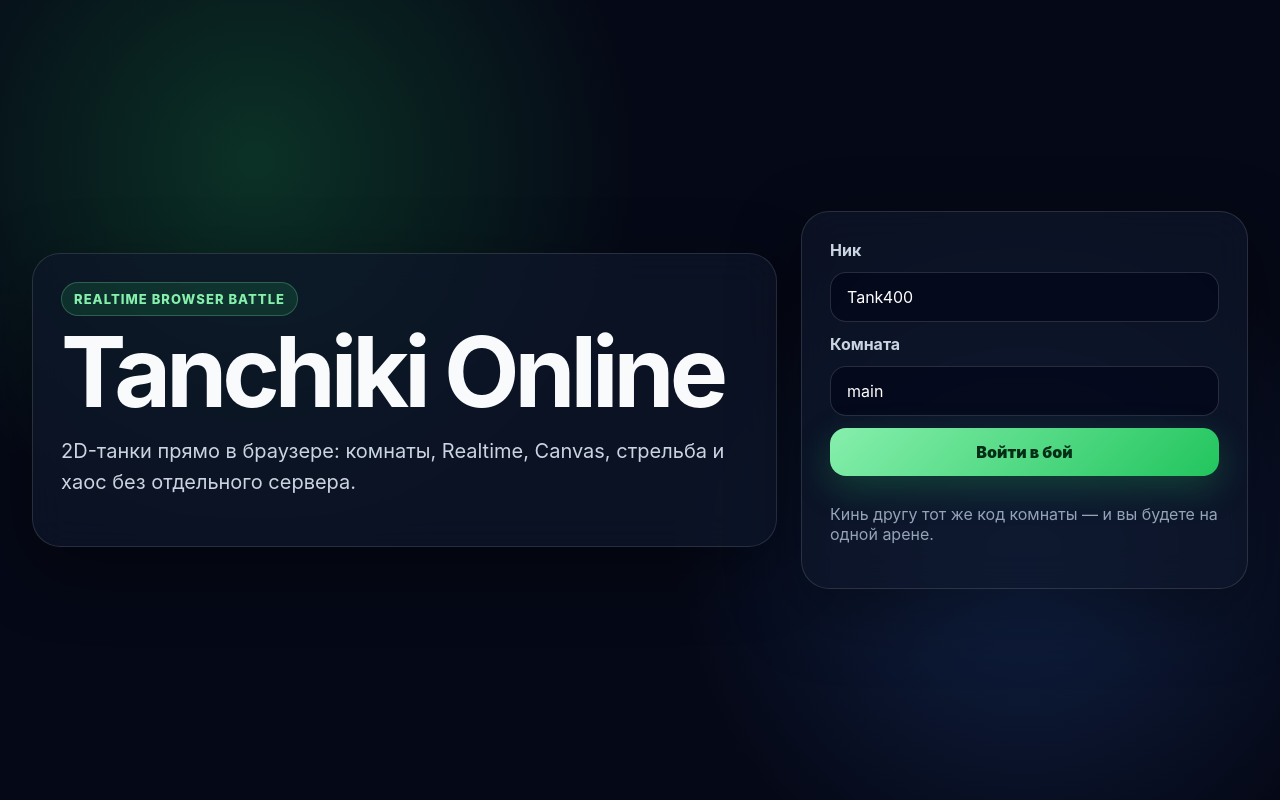
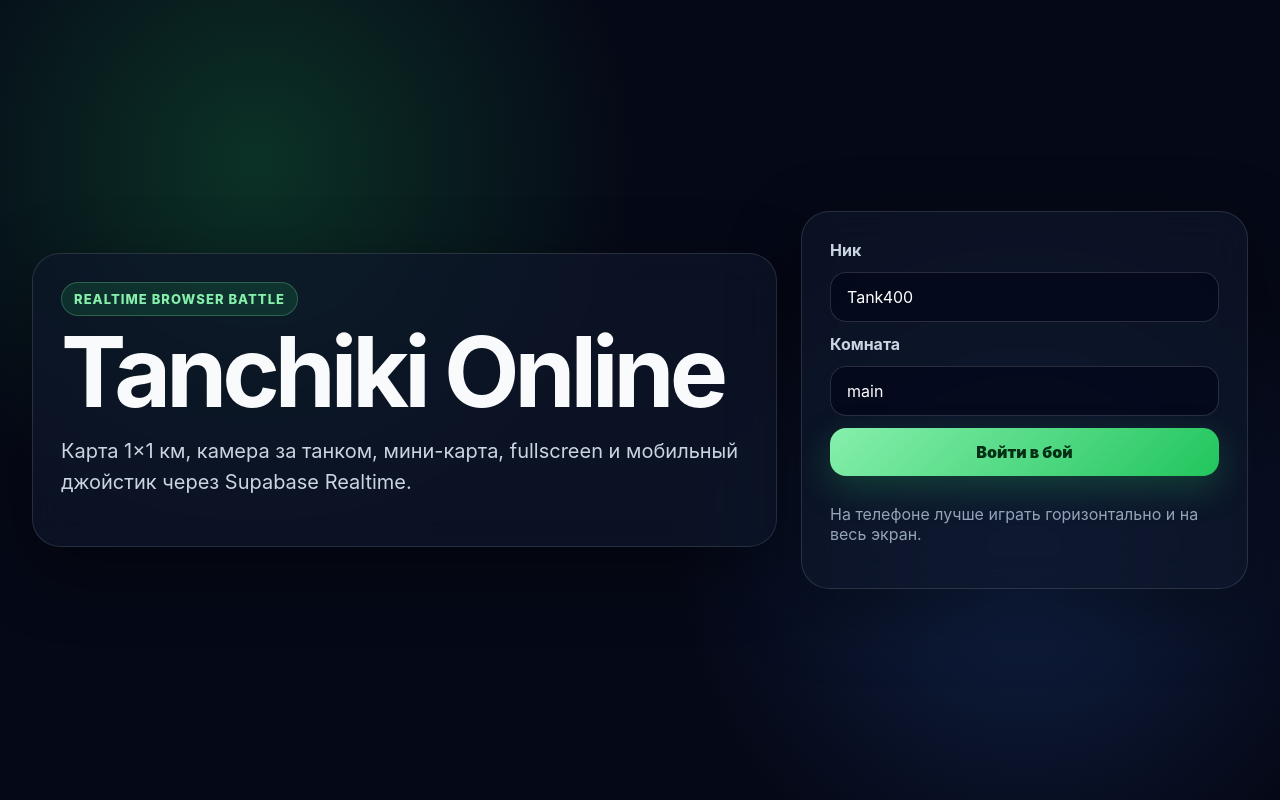
Before and after one commit to 010213pashaleshenko1-blip/Tanchiki, a React (Vite) app: page / in a window 1280 px wide. Built offline with nearby package versions, Linux system fonts and the light colour scheme.

Commit message:
Improve fullscreen landscape rendering and joystick controls

```diff
--- a/src/main.jsx
+++ b/src/main.jsx
@@ -5,21 +5,35 @@ import './styles.css';
 
 const SUPABASE_URL = import.meta.env.VITE_SUPABASE_URL;
 const SUPABASE_ANON_KEY = import.meta.env.VITE_SUPABASE_ANON_KEY;
-const MAP_W = 1200;
-const MAP_H = 720;
+
+const MAP_W = 10000;
+const MAP_H = 10000;
 const PLAYER_SIZE = 34;
-const SPEED = 220;
+const SPEED = 260;
 const FIRE_COOLDOWN = 420;
 const PLAYER_TTL = 2500;
+const JOY_R = 54;
 
-const rand = (min, max) => Math.random() * (max - min) + min;
-const clamp = (v, min, max) => Math.max(min, Math.min(max, v));
+const BLOCKS = [
+  [780, 760, 520, 160], [1720, 1240, 220, 680], [2620, 820, 780, 210],
+  [4180, 1450, 320, 880], [5480, 900, 980, 220], [7240, 680, 260, 760],
+  [8480, 1450, 780, 240], [980, 3060, 900, 260], [2420, 2840, 260, 760],
+  [3520, 3360, 760, 240], [5200, 2860, 340, 980], [6820, 3240, 880, 260],
+  [8260, 2780, 320, 720], [1260, 5220, 700, 260], [2860, 4880, 320, 940],
+  [4200, 5480, 980, 260], [6200, 4940, 300, 760], [7700, 5360, 1000, 240],
+  [920, 7520, 800, 280], [2380, 6980, 280, 820], [3920, 7580, 760, 260],
+  [5660, 7020, 320, 860], [7220, 7440, 980, 260], [8780, 6940, 300, 900]
+];
+
+const rand = (a, b) => Math.random() * (b - a) + a;
+const clamp = (v, a, b) => Math.max(a, Math.min(b, v));
 const makeId = () => crypto.randomUUID?.() ?? Math.random().toString(36).slice(2);
+const isMobileLike = () => matchMedia('(pointer: coarse)').matches || /Android|iPhone|iPad|iPod/i.test(navigator.userAgent);
 
 function createSupabase() {
   if (!SUPABASE_URL || !SUPABASE_ANON_KEY) return null;
   return createClient(SUPABASE_URL, SUPABASE_ANON_KEY, {
-    realtime: { params: { eventsPerSecond: 30 } },
+    realtime: { params: { eventsPerSecond: 30 } }
   });
 }
 
@@ -29,9 +43,7 @@ function App() {
   const [room, setRoom] = useState(localStorage.getItem('tank_room') || 'main');
   const [joined, setJoined] = useState(false);
 
-  if (!supabase) {
-    return <ConfigMissing />;
-  }
+  if (!supabase) return <ConfigMissing />;
 
   return (
     <div className="app">
@@ -70,7 +82,7 @@ function Lobby({ name, setName, room, setRoom, onJoin }) {
       <div className="panel hero">
         <div className="badge">REALTIME BROWSER BATTLE</div>
         <h1>Tanchiki Online</h1>
-        <p>2D-танки прямо в браузере: комнаты, Realtime, Canvas, стрельба и хаос без отдельного сервера.</p>
+        <p>Карта 1×1 км, камера за танком, мини-карта, fullscreen и мобильный джойстик через Supabase Realtime.</p>
       </div>
       <div className="panel form">
         <label>Ник</label>
@@ -78,7 +90,7 @@ function Lobby({ name, setName, room, setRoom, onJoin }) {
         <label>Комната</label>
         <input value={room} maxLength={24} onChange={(e) => setRoom(e.target.value.toLowerCase().replace(/[^a-z0-9_-]/g, ''))} />
         <button onClick={onJoin}>Войти в бой</button>
-        <p className="muted">Кинь другу тот же код комнаты — и вы будете на одной арене.</p>
+        <p className="muted">На телефоне лучше играть горизонтально и на весь экран.</p>
       </div>
     </div>
   );
@@ -86,18 +98,22 @@ function Lobby({ name, setName, room, setRoom, onJoin }) {
 
 function Game({ supabase, playerName, roomCode, onLeave }) {
   const canvasRef = useRef(null);
+  const joyRef = useRef(null);
+  const knobRef = useRef(null);
   const keys = useRef(new Set());
-  const pointer = useRef({ x: MAP_W / 2, y: MAP_H / 2, down: false });
+  const pointer = useRef({ x: 5000, y: 5000, down: false });
+  const camera = useRef({ x: 0, y: 0, w: 1, h: 1 });
+  const joy = useRef({ id: null, dx: 0, dy: 0 });
   const me = useRef({
     id: makeId(),
     name: playerName,
-    x: rand(80, MAP_W - 80),
-    y: rand(80, MAP_H - 80),
+    x: rand(400, MAP_W - 400),
+    y: rand(400, MAP_H - 400),
     angle: 0,
     hp: 100,
     kills: 0,
     lastFire: 0,
-    color: `hsl(${Math.floor(rand(0, 360))} 80% 58%)`,
+    color: `hsl(${Math.floor(rand(0, 360))} 80% 58%)`
   });
   const peers = useRef(new Map());
   const bullets = useRef([]);
@@ -105,95 +121,161 @@ function Game({ supabase, playerName, roomCode, onLeave }) {
   const [status, setStatus] = useState('Подключение...');
   const [playersCount, setPlayersCount] = useState(1);
   const [hp, setHp] = useState(100);
+  const [mobile, setMobile] = useState(isMobileLike());
+  const [portrait, setPortrait] = useState(innerHeight > innerWidth && isMobileLike());
+  const [fullscreen, setFullscreen] = useState(Boolean(document.fullscreenElement));
+
+  const enterFullscreen = async () => {
+    try {
+      const el = document.documentElement;
+      if (!document.fullscreenElement) await el.requestFullscreen?.();
+      await screen.orientation?.lock?.('landscape');
+      setFullscreen(Boolean(document.fullscreenElement));
+      setPortrait(innerHeight > innerWidth && isMobileLike());
+    } catch {
+      setPortrait(innerHeight > innerWidth && isMobileLike());
+    }
+  };
+
+  useEffect(() => {
+    const updateScreen = () => {
+      setMobile(isMobileLike());
+      setPortrait(innerHeight > innerWidth && isMobileLike());
+      setFullscreen(Boolean(document.fullscreenElement));
+    };
+    updateScreen();
+    addEventListener('resize', updateScreen);
+    addEventListener('orientationchange', updateScreen);
+    document.addEventListener('fullscreenchange', updateScreen);
+    return () => {
+      removeEventListener('resize', updateScreen);
+      removeEventListener('orientationchange', updateScreen);
+      document.removeEventListener('fullscreenchange', updateScreen);
+    };
+  }, []);
 
   useEffect(() => {
     const channel = supabase.channel(`tanchiki:${roomCode}`, {
-      config: { broadcast: { self: false }, presence: { key: me.current.id } },
+      config: { broadcast: { self: false }, presence: { key: me.current.id } }
     });
     channelRef.current = channel;
-
-    channel
-      .on('broadcast', { event: 'state' }, ({ payload }) => {
-        if (!payload || payload.id === me.current.id) return;
-        peers.current.set(payload.id, { ...payload, seenAt: performance.now() });
-      })
-      .on('broadcast', { event: 'shot' }, ({ payload }) => {
-        if (!payload || payload.owner === me.current.id) return;
-        bullets.current.push({ ...payload, born: performance.now() });
-      })
-      .on('broadcast', { event: 'hit' }, ({ payload }) => {
+    channel.on('broadcast', { event: 'state' }, ({ payload }) => {
+      if (payload && payload.id !== me.current.id) peers.current.set(payload.id, { ...payload, seenAt: performance.now() });
+    });
+    channel.on('broadcast', { event: 'shot' }, ({ payload }) => {
+      if (payload && payload.owner !== me.current.id) bullets.current.push({ ...payload, born: performance.now() });
+    });
+    channel.on('broadcast', { event: 'hit' }, ({ payload }) => {
       if (payload?.target !== me.current.id) return;
       me.current.hp = Math.max(0, me.current.hp - 25);
       setHp(me.current.hp);
       if (me.current.hp <= 0) {
-          me.current.x = rand(80, MAP_W - 80);
-          me.current.y = rand(80, MAP_H - 80);
+        me.current.x = rand(400, MAP_W - 400);
+        me.current.y = rand(400, MAP_H - 400);
         me.current.hp = 100;
         setTimeout(() => setHp(100), 350);
       }
-      })
-      .subscribe(async (state) => {
-        if (state === 'SUBSCRIBED') {
+    });
+    channel.subscribe(async (s) => {
+      if (s === 'SUBSCRIBED') {
         await channel.track({ name: playerName, online_at: new Date().toISOString() });
         setStatus('Онлайн');
       }
     });
-
-    return () => {
-      channel.unsubscribe();
-    };
+    return () => channel.unsubscribe();
   }, [supabase, roomCode, playerName]);
 
   useEffect(() => {
     const down = (e) => keys.current.add(e.key.toLowerCase());
     const up = (e) => keys.current.delete(e.key.toLowerCase());
-    window.addEventListener('keydown', down);
-    window.addEventListener('keyup', up);
+    addEventListener('keydown', down);
+    addEventListener('keyup', up);
     return () => {
-      window.removeEventListener('keydown', down);
-      window.removeEventListener('keyup', up);
+      removeEventListener('keydown', down);
+      removeEventListener('keyup', up);
+    };
+  }, []);
+
+  useEffect(() => {
+    const base = joyRef.current;
+    const knob = knobRef.current;
+    if (!base || !knob) return;
+
+    const setStick = (x, y) => {
+      const r = base.getBoundingClientRect();
+      const cx = r.left + r.width / 2;
+      const cy = r.top + r.height / 2;
+      const rx = x - cx;
+      const ry = y - cy;
+      const d = Math.hypot(rx, ry);
+      const a = Math.atan2(ry, rx);
+      const lim = Math.min(d, JOY_R);
+      joy.current.dx = d > 4 ? Math.cos(a) * lim / JOY_R : 0;
+      joy.current.dy = d > 4 ? Math.sin(a) * lim / JOY_R : 0;
+      knob.style.transform = `translate3d(${joy.current.dx * JOY_R}px, ${joy.current.dy * JOY_R}px, 0)`;
+    };
+    const reset = () => {
+      joy.current = { id: null, dx: 0, dy: 0 };
+      knob.style.transform = 'translate3d(0,0,0)';
+    };
+    const down = (e) => {
+      joy.current.id = e.pointerId;
+      base.setPointerCapture?.(e.pointerId);
+      setStick(e.clientX, e.clientY);
+    };
+    const move = (e) => {
+      if (joy.current.id === e.pointerId) setStick(e.clientX, e.clientY);
+    };
+    const up = (e) => {
+      if (joy.current.id === e.pointerId) reset();
+    };
+    base.addEventListener('pointerdown', down);
+    base.addEventListener('pointermove', move);
+    base.addEventListener('pointerup', up);
+    base.addEventListener('pointercancel', up);
+    return () => {
+      base.removeEventListener('pointerdown', down);
+      base.removeEventListener('pointermove', move);
+      base.removeEventListener('pointerup', up);
+      base.removeEventListener('pointercancel', up);
     };
   }, []);
 
   useEffect(() => {
     const canvas = canvasRef.current;
-    const ctx = canvas.getContext('2d');
+    const ctx = canvas.getContext('2d', { alpha: false });
     let last = performance.now();
     let sendTimer = 0;
     let raf = 0;
 
     const resize = () => {
-      const dpr = window.devicePixelRatio || 1;
-      const box = canvas.getBoundingClientRect();
-      canvas.width = Math.floor(box.width * dpr);
-      canvas.height = Math.floor(box.height * dpr);
+      const r = canvas.getBoundingClientRect();
+      const dpr = Math.min(devicePixelRatio || 1, 2.5);
+      const w = Math.max(1, Math.floor(r.width * dpr));
+      const h = Math.max(1, Math.floor(r.height * dpr));
+      if (canvas.width !== w || canvas.height !== h) {
+        canvas.width = w;
+        canvas.height = h;
+      }
       ctx.setTransform(dpr, 0, 0, dpr, 0, 0);
+      camera.current.w = r.width;
+      camera.current.h = r.height;
     };
-    resize();
-    window.addEventListener('resize', resize);
 
-    const canvasToWorld = (clientX, clientY) => {
-      const rect = canvas.getBoundingClientRect();
-      return {
-        x: ((clientX - rect.left) / rect.width) * MAP_W,
-        y: ((clientY - rect.top) / rect.height) * MAP_H,
+    const toWorld = (clientX, clientY) => {
+      const r = canvas.getBoundingClientRect();
+      return { x: camera.current.x + clientX - r.left, y: camera.current.y + clientY - r.top };
     };
+    const moveAim = (e) => {
+      const p = e.touches?.[0] || e;
+      pointer.current = { ...pointer.current, ...toWorld(p.clientX, p.clientY) };
     };
-    const movePointer = (e) => {
-      const p = e.touches?.[0] || e;
-      pointer.current = { ...pointer.current, ...canvasToWorld(p.clientX, p.clientY) };
-    };
-    const pointerDown = (e) => {
-      movePointer(e);
+    const aimDown = (e) => {
+      moveAim(e);
       pointer.current.down = true;
       fire();
     };
-    const pointerUp = () => (pointer.current.down = false);
-    canvas.addEventListener('mousemove', movePointer);
-    canvas.addEventListener('mousedown', pointerDown);
-    canvas.addEventListener('touchstart', pointerDown, { passive: true });
-    window.addEventListener('mouseup', pointerUp);
-    window.addEventListener('touchend', pointerUp);
+    const aimUp = () => { pointer.current.down = false; };
 
     const fire = () => {
       const now = performance.now();
@@ -202,19 +284,21 @@ function Game({ supabase, playerName, roomCode, onLeave }) {
       const b = {
         id: makeId(),
         owner: me.current.id,
-        x: me.current.x + Math.cos(me.current.angle) * 28,
-        y: me.current.y + Math.sin(me.current.angle) * 28,
-        vx: Math.cos(me.current.angle) * 520,
-        vy: Math.sin(me.current.angle) * 520,
+        x: me.current.x + Math.cos(me.current.angle) * 32,
+        y: me.current.y + Math.sin(me.current.angle) * 32,
+        vx: Math.cos(me.current.angle) * 620,
+        vy: Math.sin(me.current.angle) * 620
       };
       bullets.current.push({ ...b, born: now });
       channelRef.current?.send({ type: 'broadcast', event: 'shot', payload: b });
     };
 
     const loop = (now) => {
+      resize();
       const dt = Math.min(0.05, (now - last) / 1000);
       last = now;
       update(dt, now, fire);
+      updateCamera();
       draw(ctx, canvas);
       sendTimer += dt;
       if (sendTimer > 0.06) {
@@ -223,30 +307,40 @@ function Game({ supabase, playerName, roomCode, onLeave }) {
       }
       raf = requestAnimationFrame(loop);
     };
+
+    canvas.addEventListener('mousemove', moveAim);
+    canvas.addEventListener('mousedown', aimDown);
+    canvas.addEventListener('touchstart', aimDown, { passive: true });
+    canvas.addEventListener('touchmove', moveAim, { passive: true });
+    addEventListener('mouseup', aimUp);
+    addEventListener('touchend', aimUp);
     raf = requestAnimationFrame(loop);
 
     return () => {
       cancelAnimationFrame(raf);
-      window.removeEventListener('resize', resize);
-      canvas.removeEventListener('mousemove', movePointer);
-      canvas.removeEventListener('mousedown', pointerDown);
-      canvas.removeEventListener('touchstart', pointerDown);
-      window.removeEventListener('mouseup', pointerUp);
-      window.removeEventListener('touchend', pointerUp);
+      canvas.removeEventListener('mousemove', moveAim);
+      canvas.removeEventListener('mousedown', aimDown);
+      canvas.removeEventListener('touchstart', aimDown);
+      canvas.removeEventListener('touchmove', moveAim);
+      removeEventListener('mouseup', aimUp);
+      removeEventListener('touchend', aimUp);
     };
   }, []);
 
   const update = (dt, now, fire) => {
+    let dx = joy.current.dx;
+    let dy = joy.current.dy;
     const k = keys.current;
-    let dx = 0;
-    let dy = 0;
     if (k.has('w') || k.has('arrowup')) dy -= 1;
     if (k.has('s') || k.has('arrowdown')) dy += 1;
     if (k.has('a') || k.has('arrowleft')) dx -= 1;
     if (k.has('d') || k.has('arrowright')) dx += 1;
-    const len = Math.hypot(dx, dy) || 1;
-    me.current.x = clamp(me.current.x + (dx / len) * SPEED * dt, PLAYER_SIZE, MAP_W - PLAYER_SIZE);
-    me.current.y = clamp(me.current.y + (dy / len) * SPEED * dt, PLAYER_SIZE, MAP_H - PLAYER_SIZE);
+    const len = Math.hypot(dx, dy);
+    if (len > 0.01) {
+      const power = clamp(len, 0, 1);
+      me.current.x = clamp(me.current.x + dx / len * SPEED * power * dt, PLAYER_SIZE, MAP_W - PLAYER_SIZE);
+      me.current.y = clamp(me.current.y + dy / len * SPEED * power * dt, PLAYER_SIZE, MAP_H - PLAYER_SIZE);
+    }
     me.current.angle = Math.atan2(pointer.current.y - me.current.y, pointer.current.x - me.current.x);
     if (pointer.current.down) fire();
 
@@ -257,10 +351,10 @@ function Game({ supabase, playerName, roomCode, onLeave }) {
 
     bullets.current = bullets.current
       .map((b) => ({ ...b, x: b.x + b.vx * dt, y: b.y + b.vy * dt }))
-      .filter((b) => now - b.born < 1600 && b.x > -40 && b.x < MAP_W + 40 && b.y > -40 && b.y < MAP_H + 40);
+      .filter((b) => now - b.born < 2200 && b.x > -80 && b.x < MAP_W + 80 && b.y > -80 && b.y < MAP_H + 80);
 
     for (const b of bullets.current) {
-      if (b.owner === me.current.id) {
+      if (b.owner !== me.current.id) continue;
       for (const p of peers.current.values()) {
         if (Math.hypot(b.x - p.x, b.y - p.y) < 25) {
           channelRef.current?.send({ type: 'broadcast', event: 'hit', payload: { target: p.id, from: me.current.id } });
@@ -268,61 +362,78 @@ function Game({ supabase, playerName, roomCode, onLeave }) {
         }
       }
     }
-    }
+  };
+
+  const updateCamera = () => {
+    const c = camera.current;
+    const tx = clamp(me.current.x - c.w / 2, 0, Math.max(0, MAP_W - c.w));
+    const ty = clamp(me.current.y - c.h / 2, 0, Math.max(0, MAP_H - c.h));
+    c.x += (tx - c.x) * 0.12;
+    c.y += (ty - c.y) * 0.12;
   };
 
   const draw = (ctx, canvas) => {
-    const rect = canvas.getBoundingClientRect();
-    const sx = rect.width / MAP_W;
-    const sy = rect.height / MAP_H;
-    ctx.clearRect(0, 0, rect.width, rect.height);
+    const r = canvas.getBoundingClientRect();
+    ctx.imageSmoothingEnabled = false;
+    ctx.clearRect(0, 0, r.width, r.height);
     ctx.save();
-    ctx.scale(sx, sy);
-    drawGrid(ctx);
-    drawObstacles(ctx);
+    ctx.translate(-Math.round(camera.current.x), -Math.round(camera.current.y));
+    drawGround(ctx, camera.current);
+    drawBlocks(ctx);
     for (const p of peers.current.values()) drawTank(ctx, p, false);
     drawTank(ctx, me.current, true);
     for (const b of bullets.current) drawBullet(ctx, b);
     ctx.restore();
+    drawMiniMap(ctx, r.width, r.height, me.current, peers.current);
   };
 
   return (
     <div className="gameShell">
+      {mobile && portrait && (
+        <div className="portraitBlocker">
+          <div>Переверните телефон</div>
+          <small>Или нажмите кнопку ниже — игра откроется на весь экран и попробует повернуть экран.</small>
+          <button onClick={enterFullscreen}>На весь экран и повернуть</button>
+        </div>
+      )}
       <header className="topbar">
-        <div><b>Tanchiki</b> / room: <code>{roomCode}</code></div>
+        <div><b>Tanchiki</b> / room: <code>{roomCode}</code> / map: <code>1000×1000м</code></div>
         <div className="stats"><span>{status}</span><span>Игроков: {playersCount}</span><span>HP: {hp}</span></div>
+        <button className="small fullscreenBtn" onClick={enterFullscreen}>{fullscreen ? 'Fullscreen ON' : 'Fullscreen'}</button>
         <button className="small" onClick={onLeave}>Выйти</button>
       </header>
       <canvas ref={canvasRef} className="gameCanvas" />
-      <div className="mobileControls">
-        <button onTouchStart={() => keys.current.add('w')} onTouchEnd={() => keys.current.delete('w')}>▲</button>
-        <button onTouchStart={() => keys.current.add('a')} onTouchEnd={() => keys.current.delete('a')}>◀</button>
-        <button onTouchStart={() => keys.current.add('s')} onTouchEnd={() => keys.current.delete('s')}>▼</button>
-        <button onTouchStart={() => keys.current.add('d')} onTouchEnd={() => keys.current.delete('d')}>▶</button>
-      </div>
+      <div className="joystick" ref={joyRef}><div className="joystickRing" /><div className="joystickKnob" ref={knobRef} /></div>
+      <button className="fireButton" onPointerDown={() => { pointer.current.down = true; }} onPointerUp={() => { pointer.current.down = false; }} onPointerCancel={() => { pointer.current.down = false; }}>FIRE</button>
     </div>
   );
 }
 
-function drawGrid(ctx) {
+function drawGround(ctx, cam) {
   ctx.fillStyle = '#0b1220';
   ctx.fillRect(0, 0, MAP_W, MAP_H);
-  ctx.strokeStyle = 'rgba(255,255,255,.055)';
+  const sx = Math.floor(cam.x / 200) * 200;
+  const ex = cam.x + cam.w + 240;
+  const sy = Math.floor(cam.y / 200) * 200;
+  const ey = cam.y + cam.h + 240;
+  ctx.strokeStyle = 'rgba(255,255,255,.05)';
   ctx.lineWidth = 1;
-  for (let x = 0; x <= MAP_W; x += 60) {
-    ctx.beginPath(); ctx.moveTo(x, 0); ctx.lineTo(x, MAP_H); ctx.stroke();
-  }
-  for (let y = 0; y <= MAP_H; y += 60) {
-    ctx.beginPath(); ctx.moveTo(0, y); ctx.lineTo(MAP_W, y); ctx.stroke();
-  }
+  for (let x = sx; x <= ex; x += 200) { ctx.beginPath(); ctx.moveTo(x, sy); ctx.lineTo(x, ey); ctx.stroke(); }
+  for (let y = sy; y <= ey; y += 200) { ctx.beginPath(); ctx.moveTo(sx, y); ctx.lineTo(ex, y); ctx.stroke(); }
+  ctx.strokeStyle = 'rgba(34,197,94,.16)';
+  for (let x = sx; x <= ex; x += 1000) { ctx.beginPath(); ctx.moveTo(x, sy); ctx.lineTo(x, ey); ctx.stroke(); }
+  for (let y = sy; y <= ey; y += 1000) { ctx.beginPath(); ctx.moveTo(sx, y); ctx.lineTo(ex, y); ctx.stroke(); }
+  ctx.strokeStyle = 'rgba(248,250,252,.35)';
+  ctx.lineWidth = 10;
+  ctx.strokeRect(0, 0, MAP_W, MAP_H);
 }
 
-function drawObstacles(ctx) {
+function drawBlocks(ctx) {
   ctx.fillStyle = '#253044';
-  const blocks = [[250, 140, 90, 180], [520, 320, 170, 70], [850, 100, 100, 240], [850, 520, 210, 70], [120, 520, 170, 80]];
-  for (const [x, y, w, h] of blocks) {
+  for (const [x, y, w, h] of BLOCKS) {
     ctx.fillRect(x, y, w, h);
     ctx.strokeStyle = 'rgba(255,255,255,.11)';
+    ctx.lineWidth = 2;
     ctx.strokeRect(x, y, w, h);
   }
 }
@@ -337,7 +448,7 @@ function drawTank(ctx, p, isMe) {
   ctx.fillRect(-18, -15, 36, 30);
   ctx.strokeRect(-18, -15, 36, 30);
   ctx.fillStyle = '#d1d5db';
-  ctx.fillRect(0, -5, 34, 10);
+  ctx.fillRect(0, -5, 38, 10);
   ctx.beginPath();
   ctx.arc(0, 0, 10, 0, Math.PI * 2);
   ctx.fill();
@@ -355,4 +466,45 @@ function drawBullet(ctx, b) {
   ctx.fill();
 }
 
+function drawMiniMap(ctx, w, h, me, peers) {
+  const s = Math.min(180, Math.max(128, h * 0.26));
+  const x = w - s - 16;
+  const y = 70;
+  const sx = s / MAP_W;
+  const sy = s / MAP_H;
+  ctx.save();
+  ctx.fillStyle = 'rgba(2,6,23,.76)';
+  ctx.strokeStyle = 'rgba(255,255,255,.2)';
+  ctx.lineWidth = 1;
+  round(ctx, x, y, s, s, 14);
+  ctx.fill();
+  ctx.stroke();
+  ctx.fillStyle = '#64748b';
+  for (const [bx, by, bw, bh] of BLOCKS) ctx.fillRect(x + bx * sx, y + by * sy, Math.max(2, bw * sx), Math.max(2, bh * sy));
+  for (const p of peers.values()) {
+    ctx.fillStyle = p.color || '#60a5fa';
+    ctx.beginPath();
+    ctx.arc(x + p.x * sx, y + p.y * sy, 3, 0, Math.PI * 2);
+    ctx.fill();
+  }
+  ctx.fillStyle = '#fff';
+  ctx.beginPath();
+  ctx.arc(x + me.x * sx, y + me.y * sy, 4.5, 0, Math.PI * 2);
+  ctx.fill();
+  ctx.fillStyle = '#cbd5e1';
+  ctx.font = '12px system-ui';
+  ctx.fillText('MAP 1×1 KM', x + 10, y + s - 10);
+  ctx.restore();
+}
+
+function round(ctx, x, y, w, h, r) {
+  ctx.beginPath();
+  ctx.moveTo(x + r, y);
+  ctx.arcTo(x + w, y, x + w, y + h, r);
+  ctx.arcTo(x + w, y + h, x, y + h, r);
+  ctx.arcTo(x, y + h, x, y, r);
+  ctx.arcTo(x, y, x + w, y, r);
+  ctx.closePath();
+}
+
 createRoot(document.getElementById('root')).render(<App />);
```
Lines whose indentation alone changed are shown as unchanged.
